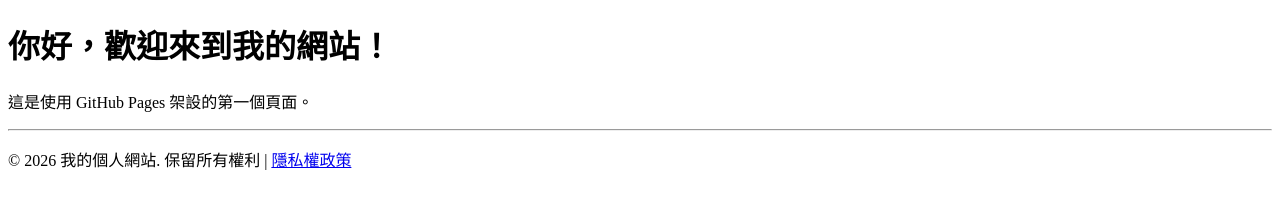
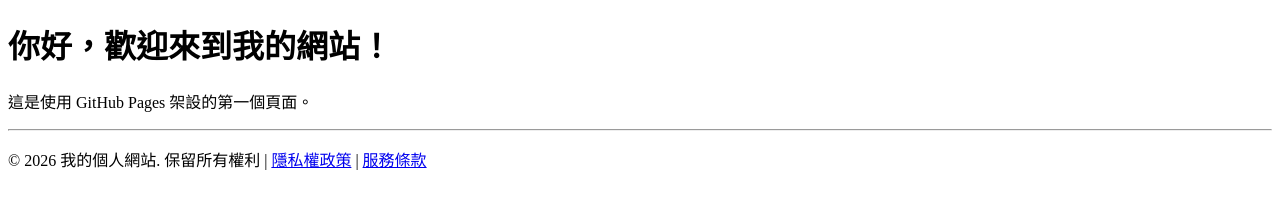
Before and after one commit to wuhsinyu/wuhsinyu.github.io, a plain HTML site: page index.html in a window 1280 px wide. Drawn offline with Linux system fonts and the light colour scheme.

Commit message:
Add terms of service link to footer

```diff
--- a/index.html
+++ b/index.html
@@ -9,7 +9,7 @@
     <p>這是使用 GitHub Pages 架設的第一個頁面。</p>
     <footer>
         <hr>
-        <p>&copy; 2026 我的個人網站. 保留所有權利 | <a href="privacy.html">隱私權政策</a></p>
+        <p>&copy; 2026 我的個人網站. 保留所有權利 | <a href="privacy.html">隱私權政策</a> | <a href="terms.html">服務條款</a></p>
     </footer>
 </body>
 </html>
```
